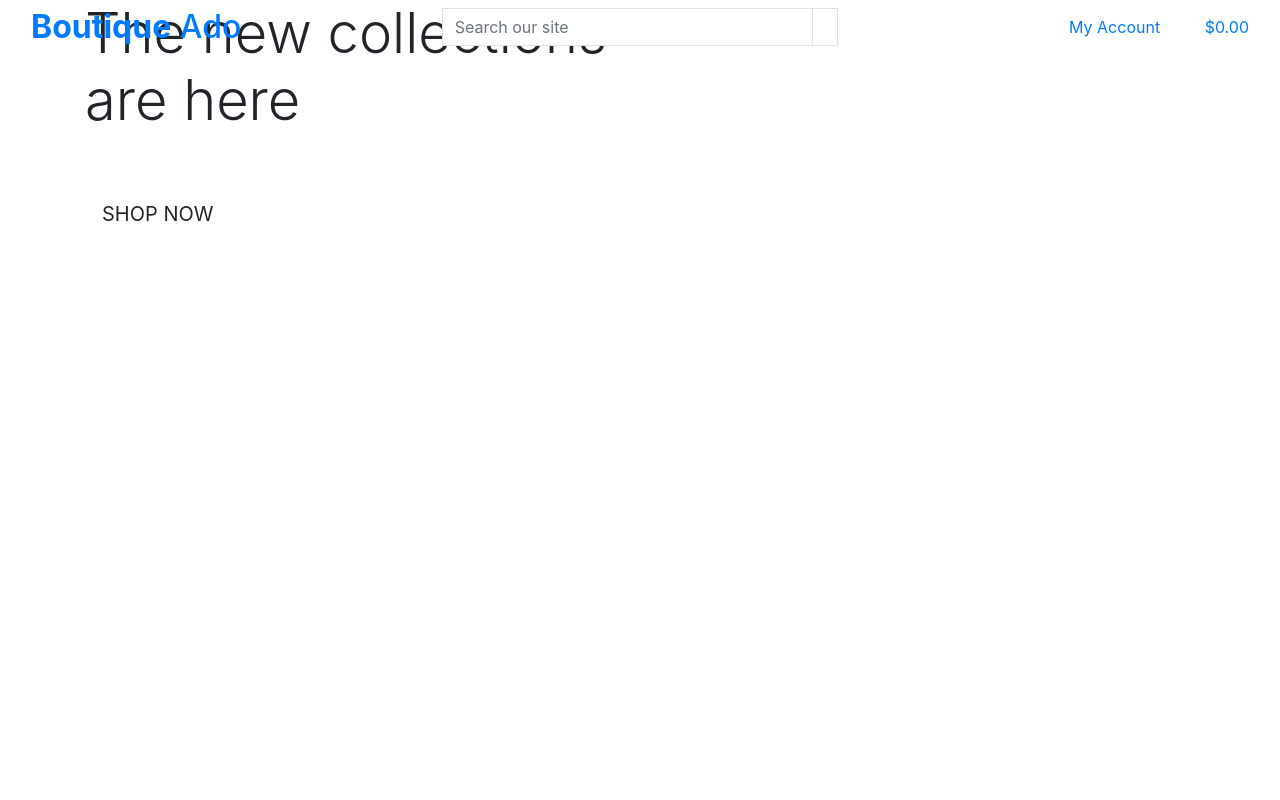
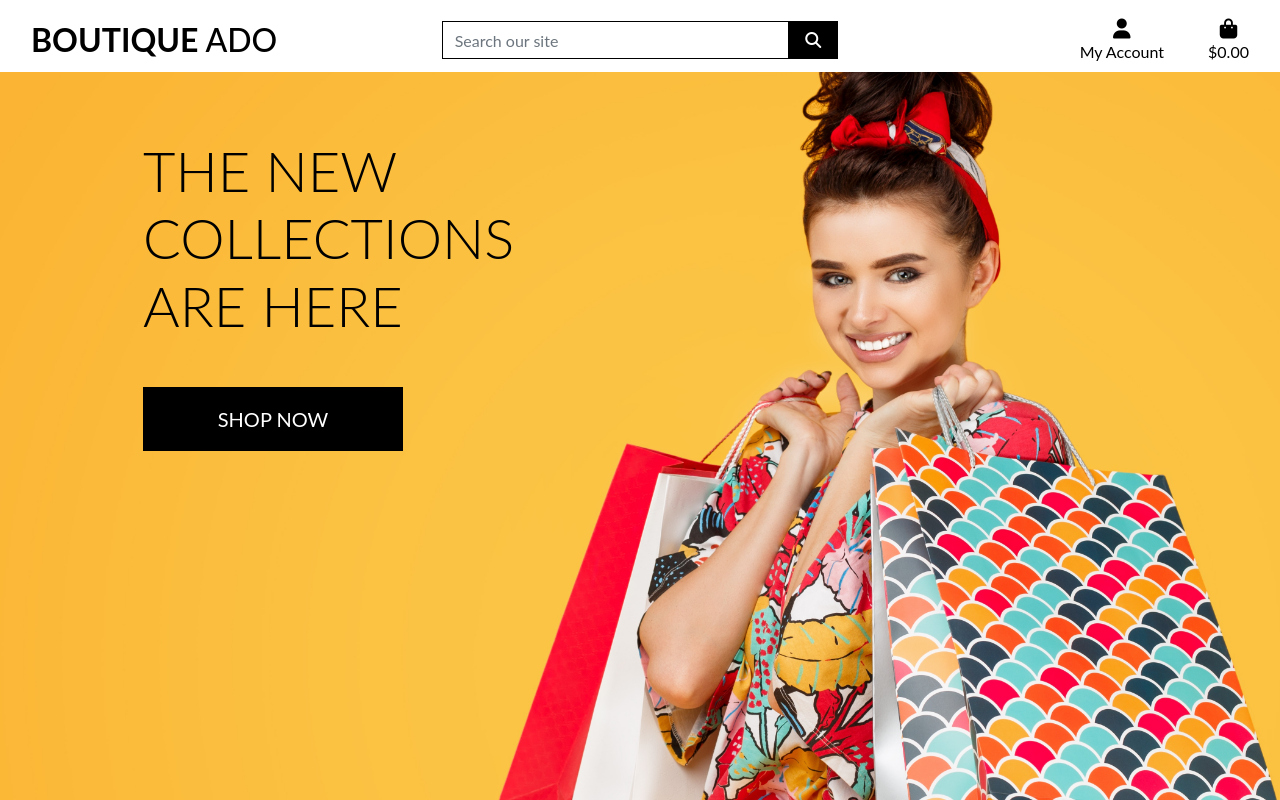
Before and after one commit to michaelrfreitas/boutique_ado, a Django app: page / in a window 1280 px wide. Run offline with Django 3.2, Linux system fonts and the light colour scheme; some libraries are stand-ins or nearby versions.

Commit message:
completed home page header and css

```diff
--- a/boutique_ado/settings.py
+++ b/boutique_ado/settings.py
@@ -150,6 +150,10 @@
 # https://docs.djangoproject.com/en/3.2/howto/static-files/
 
 STATIC_URL = '/static/'
+STATICFILES_DIRS = (os.path.join(BASE_DIR, 'static'),)
+
+MEDIA_URL = '/media/'
+MEDIA_ROOT = os.path.join(BASE_DIR, 'media')
 
 # Default primary key field type
 # https://docs.djangoproject.com/en/3.2/ref/settings/#default-auto-field
--- a/boutique_ado/urls.py
+++ b/boutique_ado/urls.py
@@ -15,10 +15,12 @@
 """
 from django.contrib import admin
 from django.urls import path, include
+from django.conf import settings
+from django.conf.urls.static import static
 
 urlpatterns = [
     path('admin/', admin.site.urls),
     path('accounts/', include('allauth.urls')),
     path('', include('home.urls')),
 
-]
+] + static(settings.MEDIA_URL, document_root=settings.MEDIA_ROOT)
--- /dev/null
+++ b/static/css/base.css
@@ -0,0 +1,81 @@
+html {
+    height: 100%;
+}
+
+body {
+    background: url('/media/homepage_background_cropped.jpg') no-repeat center center fixed;
+    background-size: cover;
+    height: calc(100vh - 164px);
+    color: #555;
+    font-family: 'Lato';
+}
+
+/* from Bulma */
+.icon {
+    align-items: center;
+    display: inline-flex;
+    justify-content: center;
+    height: 1.5rem;
+    width: 1.5rem;
+}
+
+.logo-font {
+    text-transform: uppercase;
+}
+
+.main-logo-link {
+    width: fit-content;
+}
+
+.shop-now-button {
+    background: black;
+    color: white;
+    min-width: 260px;
+}
+
+.btn-black {
+    background: black;
+    color: white;
+}
+
+.shop-now-button:hover,
+.shop-now-button:active,
+.shop-now-button:focus,
+.btn-black:hover,
+.btn-black:active,
+.btn-black:focus {
+    background: #222;
+    color: white;
+}
+
+.text-black {
+    color: #000 !important;
+}
+
+.border-black {
+    border: 1px solid black !important;
+}
+
+/* -------------------------------- Media Queries */
+
+/* Slightly larger container on xl screens */
+@media (min-width: 1200px) {
+  .container {
+    max-width: 80%;
+  }
+}
+
+/* fixed top navbar only on medium and up */
+@media (min-width: 992px) {
+    .fixed-top-desktop-only {
+        position: fixed;
+        top: 0;
+        right: 0;
+        left: 0;
+        z-index: 1030;
+    }
+
+    .header-container {
+        padding-top: 164px;
+    }
+}
--- a/templates/base.html
+++ b/templates/base.html
@@ -16,6 +16,10 @@
   {% block corecss %}
   <link rel="stylesheet" href="https://cdn.jsdelivr.net/npm/bootstrap@4.6.2/dist/css/bootstrap.min.css"
     integrity="sha384-xOolHFLEh07PJGoPkLv1IbcEPTNtaed2xpHsD9ESMhqIYd0nLMwNLD69Npy4HI+N" crossorigin="anonymous">
+  <link rel="preconnect" href="https://fonts.googleapis.com">
+  <link rel="preconnect" href="https://fonts.gstatic.com" crossorigin>
+  <link href="https://fonts.googleapis.com/css2?family=Montserrat&display=swap" rel="stylesheet">
+  <link rel="stylesheet" href="{% static 'css/base.css' %}">
   {% endblock %}
 
   {% block extra_css %}
@@ -27,6 +31,7 @@
   <script src="https://cdn.jsdelivr.net/npm/bootstrap@4.6.2/dist/js/bootstrap.bundle.min.js"
     integrity="sha384-Fy6S3B9q64WdZWQUiU+q4/2Lc9npb8tCaSX9FK7E8HnRr0Jz8D6OP9dO5Vg3Q9ct" crossorigin="anonymous">
   </script>
+  <script src="https://kit.fontawesome.com/6f007dedf1.js" crossorigin="anonymous"></script>
   {% endblock %}
 
   {% block extra_js %}
@@ -37,14 +42,14 @@
 
 <body>
   <header class="container-fluid fixed-top">
-    <div class="row">
+    <div id="topnav" class="row bg-white pt-lg-2 d-none d-lg-flex">
       <div class="col-12 col-lg-4 my-auto py-1 py-lg-0 text-center text-lg-left">
         <a href="{%url 'home' %}" class="nav-link main-logo-link">
           <h2 class="logo-font text-black my-0"><strong>Boutique</strong> Ado</h2>
         </a>
       </div>
       <div class="col-12 col-lg-4 my-auto py-1 py-lg-0">
-        <form method="GET" action="{% url 'products' %}">
+        <form method="GET" action="">
           <div class="input-group w-100">
             <input class="form-control border border-black rounded-0" type="text" name="q"
               placeholder="Search our site">
@@ -71,9 +76,9 @@
             <div class="dropdown-menu border-0" aria-labelledby="user-options">
               {% if request.user.is_authenticated %}
                 {% if request.user.is_superuser %}
-                  <a href="{% url 'add_product' %}" class="dropdown-item">Product Management</a>
+                  <a href="" class="dropdown-item">Product Management</a>
                 {% endif %}
-                <a href="{% url 'profile' %}" class="dropdown-item">My Profile</a>
+                <a href="" class="dropdown-item">My Profile</a>
                 <a href="{% url 'account_logout' %}" class="dropdown-item">Logout</a>
               {% else %}
                 <a href="{% url 'account_signup' %}" class="dropdown-item">Register</a>
@@ -83,7 +88,7 @@
           </li>
           <li class="list-inline-item">
             <a class="{% if grand_total %}text-info font-weight-bold{% else %}text-black{% endif %} nav-link"
-              href="{% url 'view_bag' %}">
+              href="">
               <div class="text-center">
                 <div><i class="fas fa-shopping-bag fa-lg"></i></div>
                 <p class="my-0">
```
Also changed, not shown: media/homepage_background_cropped.jpg (added).
